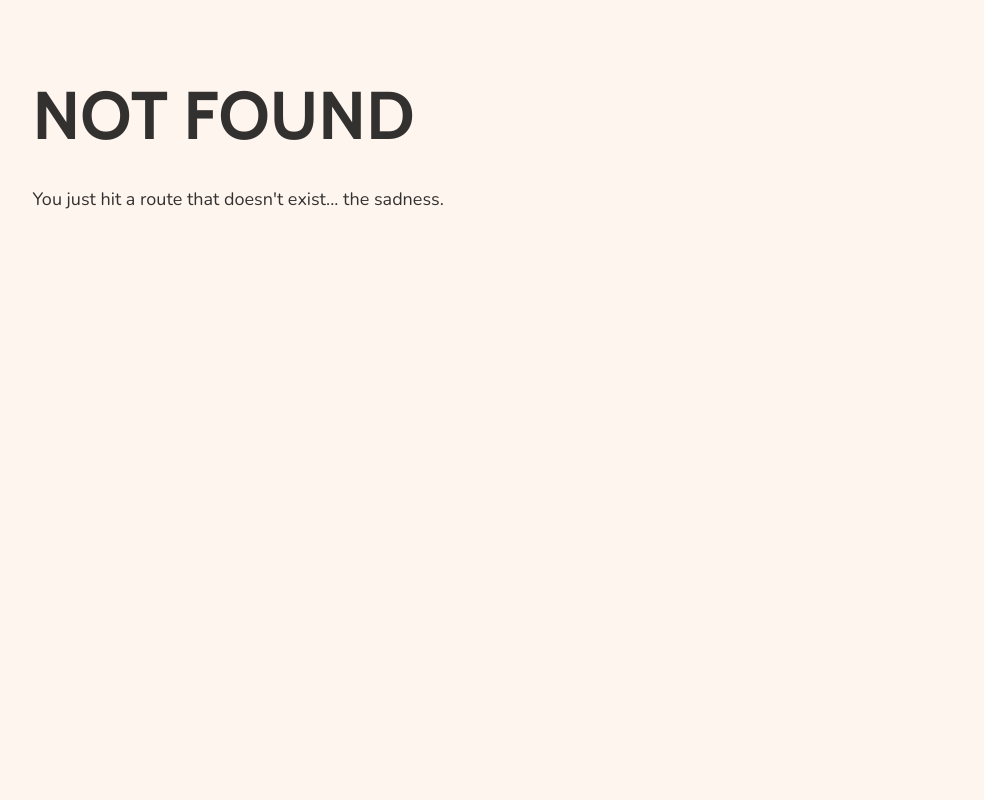
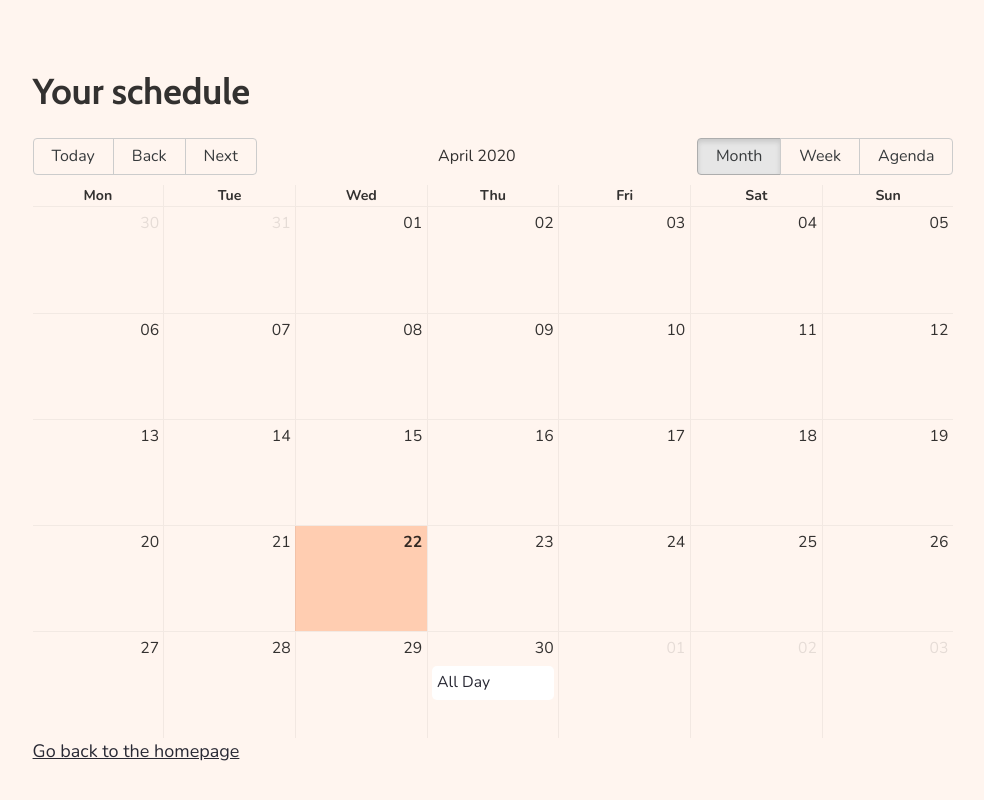
Before and after one commit to chrismhs/simplified-rota, a Gatsby site: page /schedule in a window 1280 px wide. Before the commit this address had no page. Shown: the whole page, without its empty margins (147-1131 px from the left). Built offline with nearby package versions, Linux system fonts and the light colour scheme; Gatsby itself is replaced by a stand-in of ours.

Commit message:
Implemented React Big Calendar

```diff
--- a/gatsby-config.js
+++ b/gatsby-config.js
@@ -28,6 +28,7 @@ module.exports = {
       },
     },
     `gatsby-plugin-styled-components`,
+    `gatsby-plugin-sass`,
     // this (optional) plugin enables Progressive Web App + Offline functionality
     // To learn more, visit: https://gatsby.dev/offline
     // `gatsby-plugin-offline`,
--- a/package.json
+++ b/package.json
@@ -22,12 +22,15 @@
     "gatsby-plugin-manifest": "^2.3.5",
     "gatsby-plugin-offline": "^3.1.4",
     "gatsby-plugin-react-helmet": "^3.2.4",
+    "gatsby-plugin-sass": "^2.2.3",
     "gatsby-plugin-sharp": "^2.5.6",
     "gatsby-plugin-styled-components": "^3.2.3",
     "gatsby-source-filesystem": "^2.2.4",
     "gatsby-transformer-sharp": "^2.4.6",
+    "node-sass": "^4.13.1",
     "prop-types": "^15.7.2",
     "react": "^16.12.0",
+    "react-big-calendar": "^0.24.5",
     "react-dom": "^16.12.0",
     "react-helmet": "^6.0.0",
     "styled-components": "^5.1.0",
--- a/public/page-data/dev-404-page/page-data.json
+++ b/public/page-data/dev-404-page/page-data.json
@@ -1 +1 @@
-{"componentChunkName":"component---cache-dev-404-page-js","path":"/dev-404-page/","result":{"data":{"allSitePage":{"nodes":[{"path":"/404/"},{"path":"/calendar/"},{"path":"/"},{"path":"/setup/"},{"path":"/404.html"}]}},"pageContext":{}}}
+{"componentChunkName":"component---cache-dev-404-page-js","path":"/dev-404-page/","result":{"data":{"allSitePage":{"nodes":[{"path":"/404/"},{"path":"/"},{"path":"/schedule/"},{"path":"/setup/"},{"path":"/404.html"}]}},"pageContext":{}}}
--- /dev/null
+++ b/public/page-data/schedule/page-data.json
@@ -0,0 +1 @@
+{"componentChunkName":"component---src-pages-schedule-js","path":"/schedule/","result":{"pageContext":{}}}
--- /dev/null
+++ b/src/components/calendar.js
@@ -0,0 +1,42 @@
+import React, { Component } from "react";
+import styled from "styled-components";
+import { Calendar, momentLocalizer } from "react-big-calendar";
+import moment from "moment";
+import "moment/locale/en-gb";
+
+// Setup the localizer by providing the moment (or globalize) Object to the correct localizer.
+const localizer = momentLocalizer(moment); // or globalizeLocalizer
+
+const Container = styled.div`
+  font-size: 0.875rem;
+`;
+
+const myEventsList = [
+  {
+    id: 0,
+    title: "All Day",
+    allDay: false,
+    start: new Date(2020, 4, 0, 1, 0, 0),
+    end: new Date(2020, 4, 0, 11, 0, 0),
+    desc: "Pre-meeting meeting, to prepare for the meeting",
+  },
+];
+
+class CalendarComponent extends Component {
+  render() {
+    return (
+      <Container>
+        <Calendar
+          localizer={localizer}
+          events={myEventsList}
+          startAccessor="start"
+          endAccessor="end"
+          style={{ height: 600 }}
+          views={["month", "week", "agenda"]}
+        />
+      </Container>
+    );
+  }
+}
+
+export default CalendarComponent;
--- a/src/components/layout.js
+++ b/src/components/layout.js
@@ -12,7 +12,7 @@ import { useStaticQuery, graphql } from "gatsby";
 import Theme from "../layout/theme";
 
 import Header from "./header";
-import "./layout.css";
+import "./layout.scss";
 
 const Layout = ({ children }) => {
   const data = useStaticQuery(graphql`
--- a/src/components/layout.css
+++ b/src/components/layout.scss
@@ -646,3 +646,29 @@ pre tt:after {
     font-size: 100%;
   }
 }
+
+/* big calendar overrides */
+$out-of-range-color: rgba(0, 0, 0, 0.1) !default;
+$out-of-range-bg-color: #fff5ef !default;
+
+$calendar-border: none !default;
+$cell-border: rgba(0, 0, 0, 0.05) !default;
+
+$border-color: #fff !default;
+
+$event-bg: #fff !default;
+$event-color: #292934 !default;
+$event-padding: 5px 5px !default;
+
+$today-highlight-bg: #ffcdb1 !default;
+
+.rbc-event {
+  margin: 0 3% !important;
+  width: 94% !important;
+}
+
+.rbc-date-cell {
+  padding: 5px;
+}
+
+@import "react-big-calendar/lib/sass/styles";
--- a/src/pages/calendar.js
+++ b/src/pages/schedule.js
@@ -3,14 +3,15 @@ import { Link } from "gatsby";
 
 import Layout from "../components/layout";
 import SEO from "../components/seo";
+import CalendarComponent from "../components/calendar";
 
-const Calendar = () => (
+const Schedule = () => (
   <Layout>
     <SEO title="Page two" />
     <h2>Your schedule</h2>
-    <p>Welcome to page 2</p>
+    <CalendarComponent />
     <Link to="/">Go back to the homepage</Link>
   </Layout>
 );
 
-export default Calendar;
+export default Schedule;
--- a/src/pages/setup.js
+++ b/src/pages/setup.js
@@ -30,7 +30,7 @@ const Setup = () => (
       />
       <Link to="/">Go back to the homepage</Link>
       <br />
-      <Link to="/calendar">Calendar page</Link>
+      <Link to="/schedule">Calendar page</Link>
     </TwoThirdsWidth>
   </Layout>
 );
```
Also changed, not shown: 1 other file.
